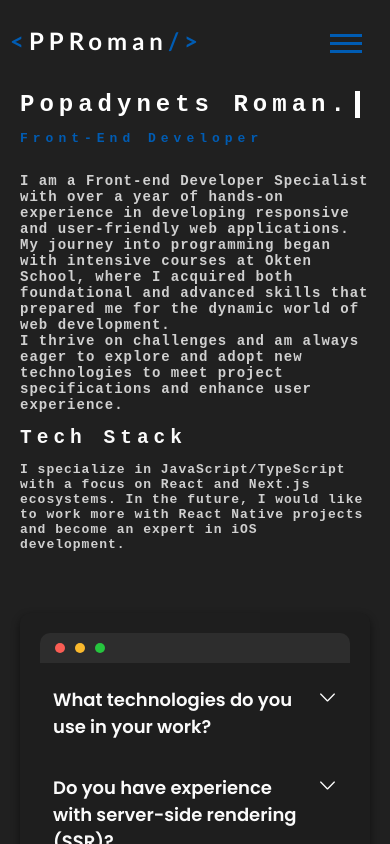
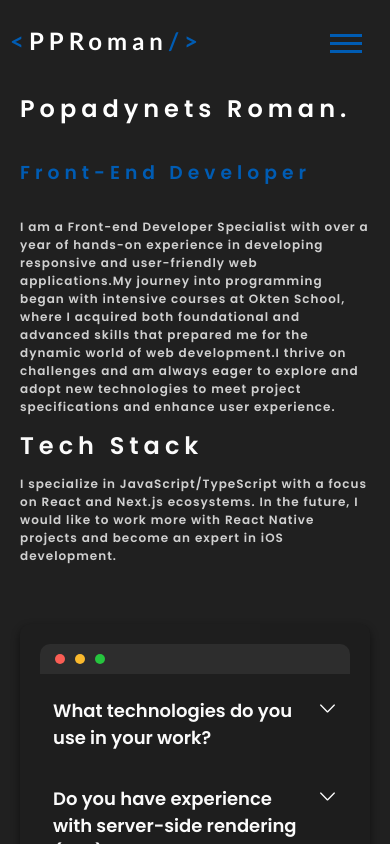
Before and after one commit to PPRomaa/cvproject, a React (Create React App) app: page /about in a window 390 px wide. Built offline with nearby package versions, Linux system fonts and the light colour scheme.

Commit message:
Reviewed code, update code add new features - @eslint/config@latest prettier

```diff
--- a/src/components/firstSection/FirstSection.tsx
+++ b/src/components/firstSection/FirstSection.tsx
@@ -18,34 +18,39 @@ const FirstSection: React.FC = () => {
         <section className="first-section">
             <div className="info-block">
                 <div className="title-block">
-                    <h1>Popadynets Roman.</h1>
-                    <h3>Front-End Developer</h3>
+                    <div className="title-block__name">
+                        <h1>Popadynets Roman.</h1>
+                        <span>|</span>
+                    </div>
+                    <div className="title-block__position">
+                        <h3>Front-End Developer</h3>
+                    </div>
                 </div>
-                <div className="body-block">
-                    <h3 className="body-description">
+                <div className="first-section__body">
+                    <h3 className="first-section__body-description">
                         <span>
                             I am a Front-end Developer Specialist with over a
                             year of hands-on experience in developing responsive
-                            and user-friendly web applications.{' '}
-                        </span>{' '}
+                            and user-friendly web applications.
+                        </span>
                         <span>
-                            {' '}
                             My journey into programming began with intensive
                             courses at Okten School, where I acquired both
                             foundational and advanced skills that prepared me
                             for the dynamic world of web development.
-                        </span>{' '}
+                        </span>
                         <span>
-                            {' '}
                             I thrive on challenges and am always eager to
                             explore and adopt new technologies to meet project
                             specifications and enhance user experience.
                         </span>
                     </h3>
                 </div>
-                <div className="tech-stack-block">
-                    <h1 className="tech-stack-title">Tech Stack</h1>
-                    <h3 className="tech-stack-description">
+                <div className="first-section__tech-stack">
+                    <h1 className="first-section__tech-stack-title">
+                        Tech Stack
+                    </h1>
+                    <h3 className="first-section__tech-stack-description">
                         I specialize in JavaScript/TypeScript with a focus on
                         React and Next.js ecosystems. In the future, I would
                         like to work more with React Native projects and become
@@ -59,7 +64,7 @@ const FirstSection: React.FC = () => {
                     <h1>I work remotely across most timezones</h1>
                     <h3>
                         Now i&#39;m based in Slovakia, with remote work
-                        available.✅
+                        available. ✅
                     </h3>
                 </div>
                 {showGlobe ? (
--- a/src/components/firstSection/firstSection.css
+++ b/src/components/firstSection/firstSection.css
@@ -4,6 +4,7 @@
     flex-wrap: wrap;
     gap: 20px;
     margin-bottom: 90px;
+    font-family: "Poppins", serif;
 }
 .first-section > * {
     flex: 1 1 calc(50% - 10px);
@@ -20,18 +21,23 @@
     display: inline-block;
     width: fit-content;
 }
-.title-block h1{
+.title-block__name{
+    display: flex;
+    width: 100%;
+    animation: typing 2s steps(17), cursor .4s step-end alternate;
+}
+.title-block__name > h1 {
     font-size: 2em;
     letter-spacing: 10px;
-    font-family: monospace;
-    border-right: 5px solid;
-    width: 100%;
     white-space: nowrap;
     overflow: hidden;
-    animation: typing 2s steps(17), cursor .4s step-end alternate;
 }
-.title-block h3{
-    font-family: monospace;
+.title-block__name > span {
+    font-size: 2em;
+    animation: blink 1s step-start infinite;
+    animation-delay: 2s;
+}
+.title-block__position{
     font-size: 1em;
     color: #005cb3;
     width: 100%;
@@ -40,30 +46,31 @@
     animation: fade-in 2s 2s forwards;
 }
 
-.body-block h3{
-    font-family: monospace;
+.first-section__body {
     display: flex;
     flex-direction: column;
-    letter-spacing: 1px;
     opacity: 0;
     animation: fade-in 3s 3s forwards;
+}
+.first-section__body-description {
+    font-size: 1em;
+    letter-spacing: 1px;
     color: #d4d4d4;
 }
-.tech-stack-block {
+.first-section__tech-stack {
     display: flex;
     flex-direction: column;
 
-    font-family: monospace;
     letter-spacing: 1px;
     opacity: 0;
     animation: fade-in 3s 3s forwards;
 }
-.tech-stack-title{
+.first-section__tech-stack-title{
     letter-spacing: 5px;
     font-size: 1.5em;
     margin-bottom: 0;
 }
-.tech-stack-description {
+.first-section__tech-stack-description {
     font-size: 1em;
     color: #d4d4d4;
 }
@@ -83,9 +90,8 @@
     animation: fade-in 3s 3s forwards;
 }
 .globe-description {
-    font-family: monospace;
 }
-.globe-description h3{
+.globe-description > h3{
     font-size: 1em;
     color: #d4d4d4;
 }
@@ -134,22 +140,22 @@
         gap: 5px;
         margin-bottom: 40px;
     }
-    .title-block h1{
+    .title-block__name > h1{
         font-size: 24px;
         letter-spacing: 5px;
     }
     .globe-block {
         margin-top: 5vh;
     }
-    .body-block {
+    .first-section__body, .first-section__tech-stack-description {
         font-size: 12px;
     }
 }
 @media screen and (max-width: 380px) {
-    .title-block h1{
+    .title-block__name > h1,.title-block__name > span, .first-section__tech-stack-title{
         font-size: 16px;
     }
-    .title-block h3{
+    .title-block__position > h3{
         font-size: 12px;
     }
     .info-block{
--- a/src/components/lastSection/LastSection.tsx
+++ b/src/components/lastSection/LastSection.tsx
@@ -51,13 +51,13 @@ const LastSection: React.FC = () => {
     return (
         <section className="last-section" ref={leftSection}>
             <div
-                className={`question-main-block ${leftSectionIsVisible ? 'visible' : ''}`}>
-                <div className="question-block">
-                    <div className="question-tittle">
+                className={`main-question__section ${leftSectionIsVisible ? 'visible' : ''}`}>
+                <div className="main-question__block">
+                    <div className="main-question__tittle">
                         <h1>Why Choose Me?</h1>
                     </div>
                 </div>
-                <div className="question-list">
+                <div className="main-question__list">
                     <Swiper
                         modules={[Navigation]}
                         slidesPerView={1}
@@ -78,12 +78,13 @@ const LastSection: React.FC = () => {
                                     justifyContent: 'center',
                                     alignItems: 'center',
                                     paddingTop: '20px',
+                                    paddingBottom: '20px',
                                 }}>
-                                <div className="question-list-item">
-                                    <div className="question-item-title">
+                                <div className="question-list__item">
+                                    <div className="question-item__title">
                                         {icon}
                                     </div>
-                                    <div className="question-item-body">
+                                    <div className="question-item__body">
                                         {question}
                                     </div>
                                 </div>
@@ -92,7 +93,7 @@ const LastSection: React.FC = () => {
                     </Swiper>
                 </div>
                 <div
-                    className="contact-block-body"
+                    className="contact-block__body"
                     onClick={() => setIsVisible(true)}>
                     <Link to={'/contacts'} className="contact-block__btn">
                         Contact me
--- a/src/components/lastSection/lastSection.css
+++ b/src/components/lastSection/lastSection.css
@@ -1,23 +1,22 @@
 .last-section {
     width: 100%;
     margin-bottom: 30px;
-    font-family: monospace;
 }
-.question-main-block{
+.main-question__section{
     transform: translateX(-1000px);
     transition: transform 1s ease-in-out;
 }
 .visible {
     transform: translateX(0);
 }
-.question-block {
+.main-question__block {
     display: flex;
     flex-direction: column;
     align-items: center;
     justify-content: center;
     padding-top: 50px;
 }
-.question-tittle {
+.main-question__tittle {
     width: 500px;
     height: 80px;
 
@@ -25,12 +24,8 @@
     justify-content: center;
     align-items: center;
 
-    background: linear-gradient(145deg, #1e1e1e, #2c2c2c);
-    box-shadow: inset 0 2px 5px rgba(0, 0, 0, 0.5),
-    0 4px 6px rgba(0, 0, 0, 0.6);
-
+    box-shadow: 0 4px 10px rgba(0, 0, 0, 0.5);
     border-radius: 16px;
-    border: 1px solid #3a3a3a;
 
     letter-spacing: 4px;
     font-size: 20px;
@@ -38,28 +33,26 @@
 
     padding: 5px 11px 5px 11px;
 }
-.question-list {
+.main-question__list {
     display: flex;
     align-items: center;
     justify-content: center;
     gap: 12px;
 }
-.question-list-item {
+.question-list__item {
     display: flex;
     flex-direction: column;
     align-items: center;
     justify-content: center;
     width: 400px;
     height: 300px;
-    background: linear-gradient(145deg, #1e1e1e, #2c2c2c);
-    box-shadow: inset 0 2px 5px rgba(0, 0, 0, 0.5),
-    0 4px 6px rgba(0, 0, 0, 0.6);
+    box-shadow: 0 4px 10px rgba(0, 0, 0, 0.5);
+
     border-radius: 16px;
-    border: 1px solid #3a3a3a;
     gap: 20px;
     color: #ffffff;
 }
-.question-item-title {
+.question-item__title {
     height: 150px;
     width: 150px;
     margin-top: 10px;
@@ -69,20 +62,19 @@
     align-items: center;
     box-shadow: 0 2px 4px rgba(0, 0, 0, 0.6);
 }
-.question-item-body {
+.question-item__body {
     font-size: 16px;
     letter-spacing: 1px;
     text-align: center;
     color: #d4d4d4;
 }
-.contact-block-body {
+.contact-block__body {
     width: 100%;
     margin: 30px 0 15px 0;
 
     display: flex;
     justify-content: center;
 }
-
 .contact-block__btn {
     position: relative;
     display: flex;
@@ -104,15 +96,19 @@
     background: #005cb3;
     transition: background-color 0.3s ease;
 }
-
 .contact-block__btn:hover{
     opacity: 0.75;
     background-color: #3a3a3a;
 }
 
 @media screen and (max-width: 600px) {
-    .question-tittle{
+    .main-question__tittle{
         width: 280px;
         font-size: 16px;
     }
 }
+@media screen and (max-width: 440px) {
+    .question-list__item {
+        width: 300px;
+    }
+}
--- a/src/components/questionsContainer/questionsContainer.css
+++ b/src/components/questionsContainer/questionsContainer.css
@@ -11,7 +11,6 @@
     background: #1e1e1e;
     border-radius: 10px;
     color: #00ff00;
-    font-family: monospace;
     padding: 20px;
     overflow: hidden;
     box-shadow: 0 4px 10px rgba(0, 0, 0, 0.5);
--- a/src/components/secondSection/SecondSection.tsx
+++ b/src/components/secondSection/SecondSection.tsx
@@ -12,7 +12,6 @@ interface SkillsArray {
     title: string
     subTitle: string
 }
-
 interface IIcons {
     title: string
     logo: JSX.Element
@@ -107,11 +106,11 @@ const SecondSection: React.FC = () => {
     return (
         <section className="second-section">
             <div className="icon-section">
-                <div className="icon-items" ref={leftSection}>
+                <div className="icon-section__items" ref={leftSection}>
                     {arrIcons.map(({ title, logo }) => (
                         <div
                             key={title + logo}
-                            className={`icon-item ${leftSectionIsVisible ? 'visible' : ''}`}>
+                            className={`icon-section__item ${leftSectionIsVisible ? 'visible' : ''}`}>
                             {logo}
                         </div>
                     ))}
@@ -119,11 +118,15 @@ const SecondSection: React.FC = () => {
             </div>
             <div className="skills-section" ref={rightSection}>
                 <div
-                    className={`skills-block ${rightSectionIsVisible ? 'visible' : ''}`}>
-                    <h1 className="skills-title">Professional Skills</h1>
-                    <ul className="skills-list">
+                    className={`skills-section__block ${rightSectionIsVisible ? 'visible' : ''}`}>
+                    <h1 className="skills-section__title">
+                        Professional Skills
+                    </h1>
+                    <ul className="skills-section__list">
                         {arrSkills.map(({ title, subTitle }) => (
-                            <li key={title + subTitle} className="skills-item">
+                            <li
+                                key={title + subTitle}
+                                className="skills-list__item">
                                 <strong>{title}:</strong> {subTitle}
                             </li>
                         ))}
--- a/src/components/secondSection/secondSection.css
+++ b/src/components/secondSection/secondSection.css
@@ -11,18 +11,17 @@
     flex-direction: column;
     width: 50%;
 }
-.skills-block {
+.skills-section__block {
     transform: translateX(-1000px);
     transition: transform 1.2s ease-in-out;
 }
 
-.skills-title {
+.skills-section__title {
     font-size: 2em;
-    font-family: monospace;
     letter-spacing: 1px;
     margin: 10px 0 10px 0;
 }
-.skills-list {
+.skills-section__list {
     display: flex;
     flex-direction: column;
     align-items: flex-start;
@@ -33,14 +32,14 @@
     padding: 0;
     margin: 0;
 }
-.skills-item {
+.skills-list__item {
     display: block;
     text-align: start;
     padding-top: 2px;
-    font-family: monospace;
+    font-size: 16px;
     color: #d4d4d4;
 }
-.skills-item strong {
+.skills-list__item > strong {
     color: #005cb3;
 }
 
@@ -48,7 +47,7 @@
     display: flex;
     width: 50%;
 }
-.icon-items {
+.icon-section__items {
     display: grid;
     grid-template-columns: repeat(2, 1fr);
     grid-gap: 10px;
@@ -56,7 +55,7 @@
     height: 250px;
     margin: auto;
 }
-.icon-item {
+.icon-section__item {
     transform: translateX(-1000px);
     transition: transform 1.2s ease-in-out;
 }
@@ -70,7 +69,7 @@
     }
 }
 @media screen and (max-width: 1100px) {
-    .skills-list {
+    .skills-section__list {
         overflow-y: scroll;
     }
 }
@@ -92,15 +91,15 @@
         height: 20vh;
         margin-bottom: 20px;
     }
-    .icon-items {
+    .icon-section__items {
         width: 150px;
         height: 150px;
     }
-    .icon-item svg {
+    .icon-section__items svg {
         height: 75px;
         width: 75px;
     }
-    .skills-block {
+    .skills-section__block {
         padding-top: 15px;
     }
 }
--- a/src/pages/contacts/contacts.css
+++ b/src/pages/contacts/contacts.css
@@ -18,7 +18,6 @@
 .contact-talk-container {
     display: flex;
     flex-direction: column;
-    font-family: monospace;
 }
 
 .contact-talk-container h3 {
@@ -45,7 +44,6 @@
 }
 .form-label span{
     font-size: 0.80rem;
-    font-family: monospace;
     color: #d4d4d4;
 }
 
```
